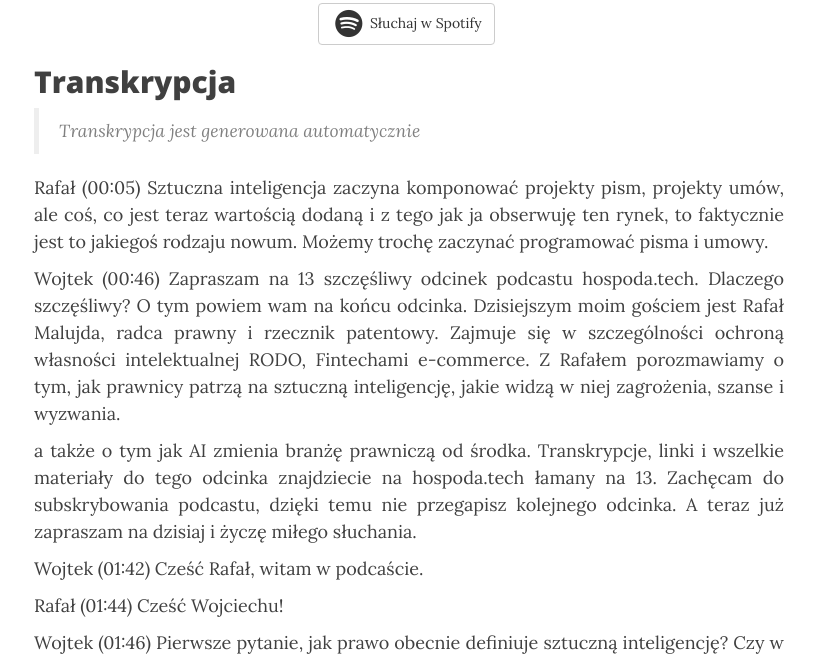
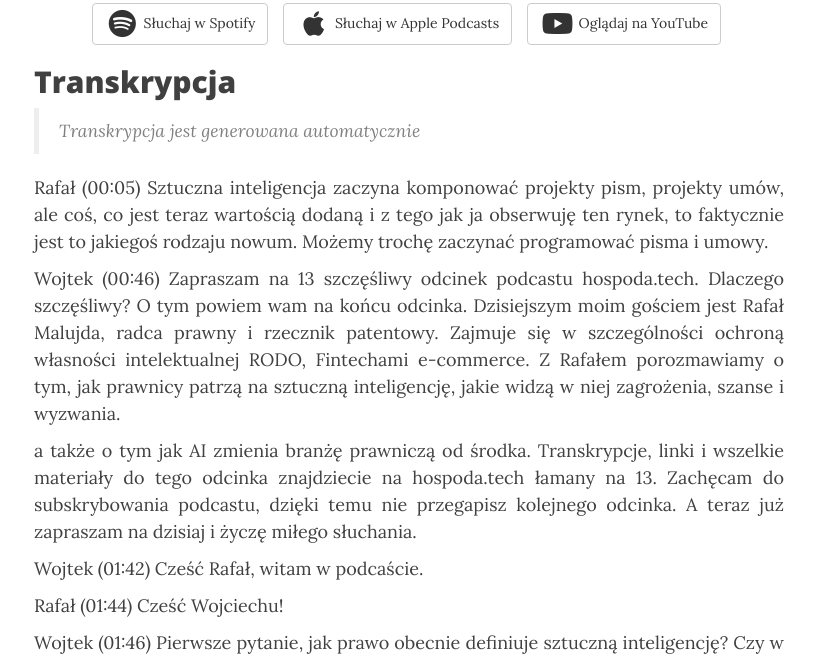
Before and after one commit to wnowicki/hospoda, a Jekyll site: the page built from _posts/2025-10-28-13.md, in a window 1280 px wide and 900 px high, scrolled down 742 px, cut to the strip 246-900 px from the top of the window. Shown: the whole strip, without its empty margins (231-1046 px from the left). Built offline with Jekyll 4.4.1, drawn with Linux system fonts in a browser that asks for light colours; nearby versions of some CDN libraries; some of the changed lines change nothing that is shown.

Commit message:
Update 2025-10-28-13.md

```diff
--- a/_posts/2025-10-28-13.md
+++ b/_posts/2025-10-28-13.md
@@ -9,9 +9,9 @@
   id: 1VBBWBNm8JOCCThziIMLCV
   url: https://open.spotify.com/episode/1VBBWBNm8JOCCThziIMLCV?si=23p8DsmCTUSrDQvSQLclrQ
 apple:
-  url:
+  url: https://podcasts.apple.com/pl/podcast/hospoda-tech/id1829767915?i=1000733908152
 youtube:
-  url:
+  url: https://youtu.be/ZM99bDNa0j8
 categories:
   - rozmowy
 tags:
```
